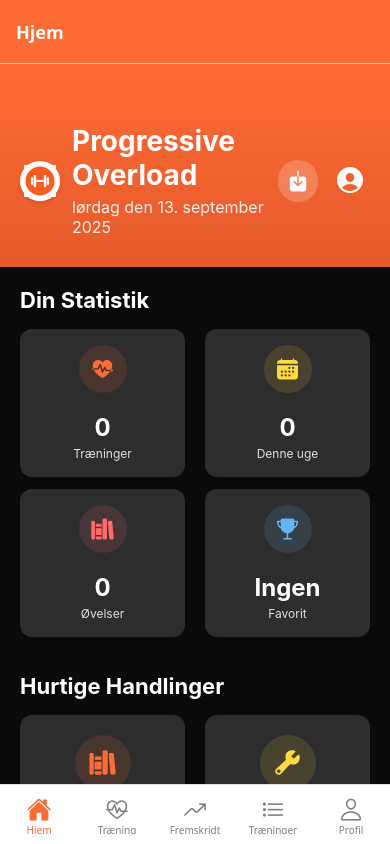
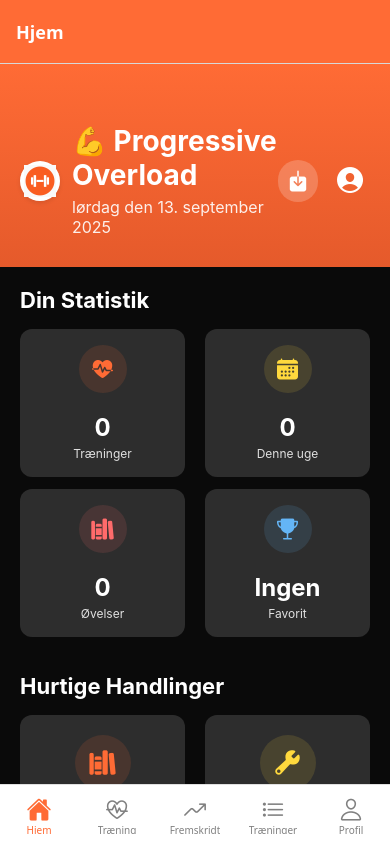
Before and after one commit to Marcusabs/ProgressiveOverloadNew, a React Native app: screen /Home in a window 390 px wide. Built offline with nearby package versions, Linux system fonts and the light colour scheme.

Commit message:
Add muscle emoji to app title - test automatic OTA

```diff
--- a/src/screens/HomeScreen.tsx
+++ b/src/screens/HomeScreen.tsx
@@ -230,7 +230,7 @@ export default function HomeScreen() {
               </View>
             </View>
             <View style={styles.headerText}>
-              <Text style={styles.headerTitle}>Progressive Overload</Text>
+              <Text style={styles.headerTitle}>💪 Progressive Overload</Text>
               <Text style={styles.headerSubtitle}>
                 {new Date().toLocaleDateString('da-DK', {
                   weekday: 'long',
```
